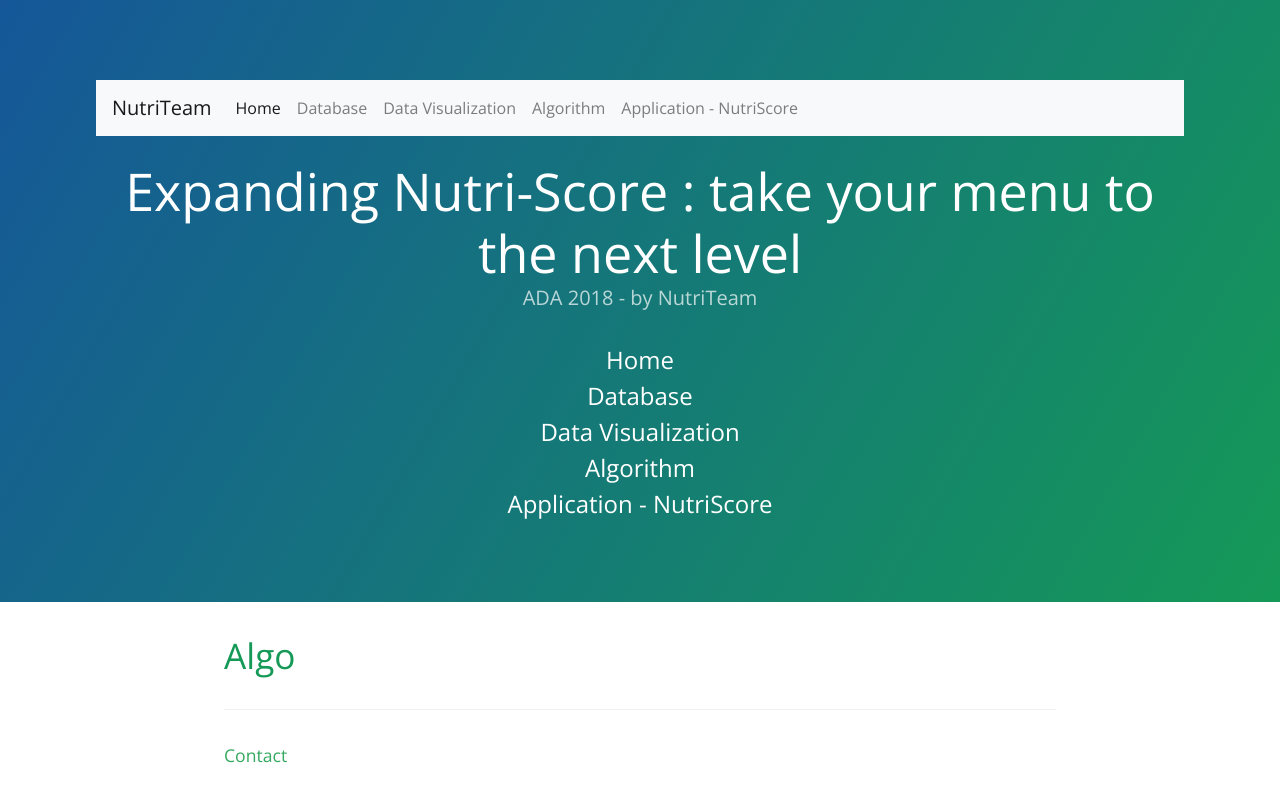
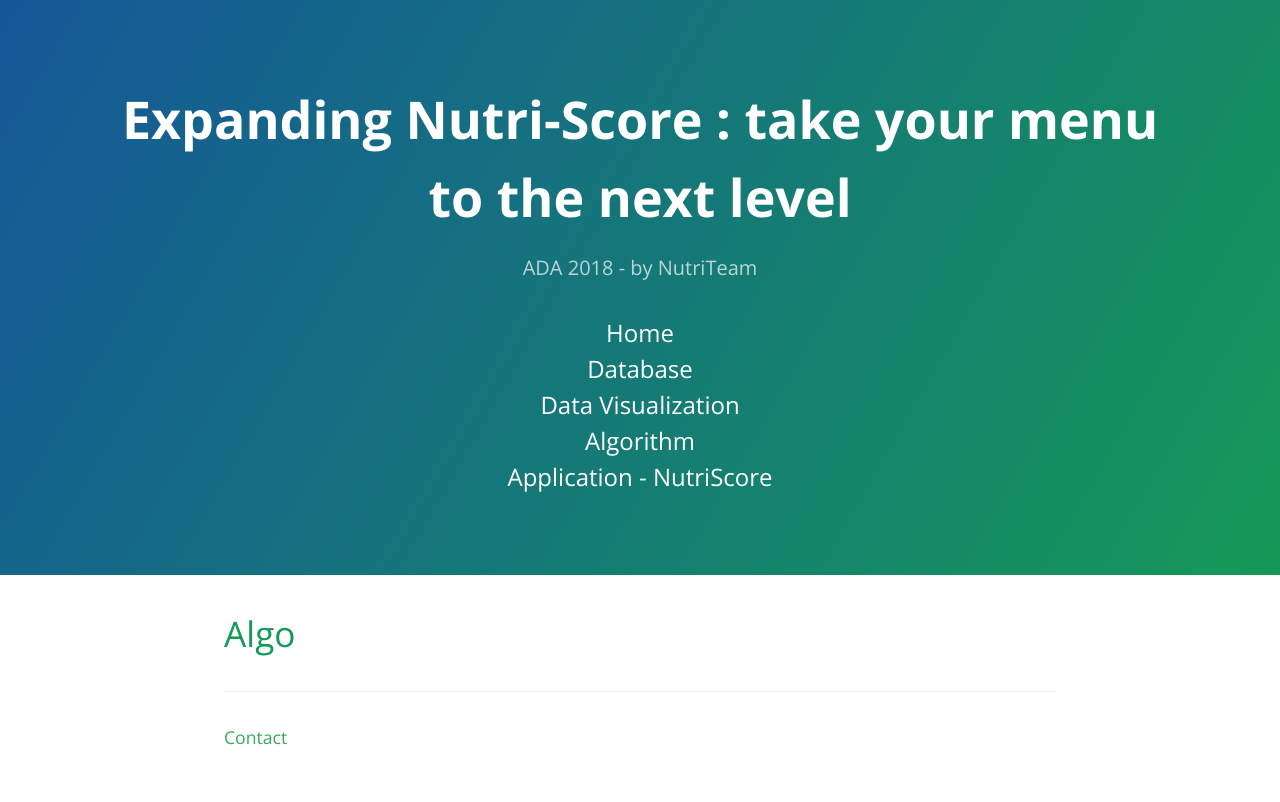
Before and after one commit to NutriTeam/Nutri_Score, a Jekyll site: the page built from algo.md, in a window 1280 px wide. Shown: the top 802 px of the page. Built offline with Jekyll 4.4.1, drawn with Linux system fonts in a browser that asks for light colours; our own code applies the rules of GitHub Pages for plain Markdown files.

Commit message:
Update default.html

```diff
--- a/_layouts/default.html
+++ b/_layouts/default.html
@@ -17,27 +17,11 @@
     <meta name="theme-color" content="#157878">
     <meta name="apple-mobile-web-app-status-bar-style" content="black-translucent">
     <link rel="icon" href="./image/favicon.ico"/>
-    <link rel="stylesheet" href="https://stackpath.bootstrapcdn.com/bootstrap/4.1.3/css/bootstrap.min.css" integrity="sha384-MCw98/SFnGE8fJT3GXwEOngsV7Zt27NXFoaoApmYm81iuXoPkFOJwJ8ERdknLPMO" crossorigin="anonymous">
     <link rel="stylesheet" href="{{ '/assets/css/style.css?v=' | append: site.github.build_revision | relative_url }}">
   </head>
   <body>
 
     <header class="page-header" role="banner">
-      <nav class="navbar navbar-expand-xl navbar-light bg-light">
-        <a class="navbar-brand" href="./home.html">NutriTeam</a>
-          <button class="navbar-toggler" type="button" data-toggle="collapse" data-target="#navbarNavAltMarkup" aria-controls="navbarNavAltMarkup" aria-expanded="false" aria-label="Toggle navigation">
-            <span class="navbar-toggler-icon"></span>
-          </button>
-        <div class="collapse navbar-collapse" id="navbarNavAltMarkup">
-          <div class="navbar-nav">
-            <a class="nav-item nav-link active" href="./home.html">Home <span class="sr-only">(current)</span></a>
-            <a class="nav-item nav-link" href="./database.html">Database</a>
-            <a class="nav-item nav-link" href="./Milestone_2.html">Data Visualization</a>
-            <a class="nav-item nav-link" href="./algo.html">Algorithm</a>
-            <a class="nav-item nav-link" href="./app.html">Application - NutriScore</a>
-          </div>
-         </div>
-      </nav><br>
       <h1 class="project-name">{{ site.title | default: site.github.repository_name }}</h1>
       <h2 class="project-tagline">{{ site.description | default: site.github.project_tagline }}</h2>
       <nav>
```
